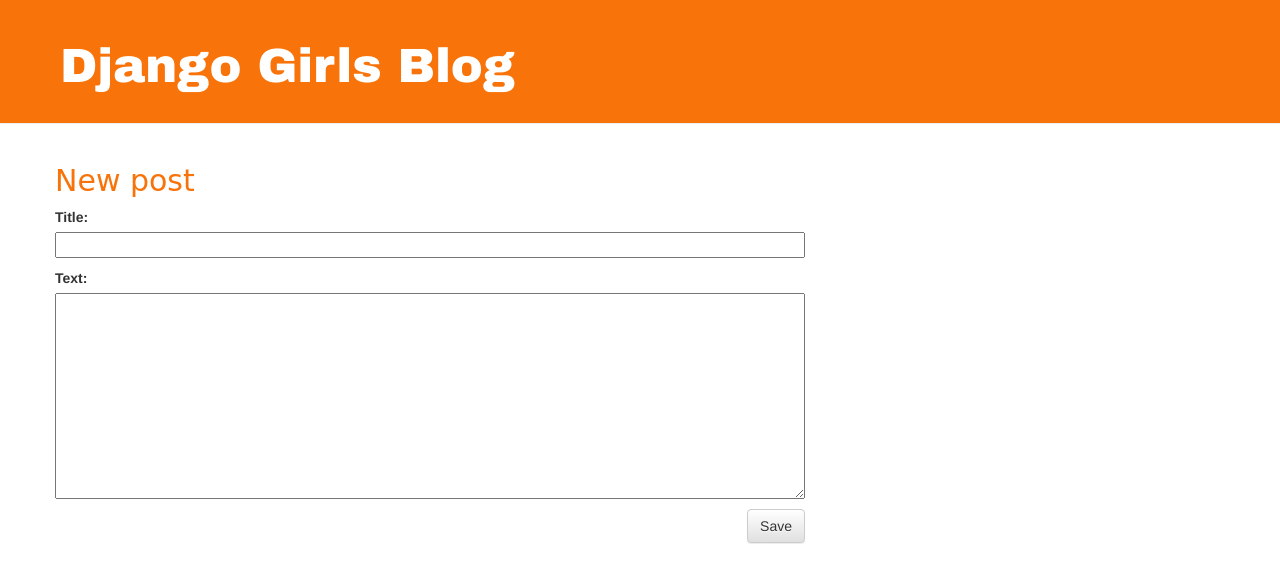
After one commit to ruxiiiiii/django-blog, a Django app: page /post/new/ in a window 1280 px wide. The commit adds this page. Shown: the top 583 px of the page. Run offline with Django 3.2, Linux system fonts and the light colour scheme; some libraries are stand-ins or nearby versions.

Commit message:
Added views to create/edit blog post inside the site.

```diff
--- /dev/null
+++ b/blog/forms.py
@@ -0,0 +1,8 @@
+from django import forms
+from .models import Post
+
+
+class PostForm(forms.ModelForm):
+	class Meta:
+		model = Post
+		fields = ('title', 'text',)
--- a/blog/static/css/blog.css
+++ b/blog/static/css/blog.css
@@ -3,12 +3,13 @@
      font-family: 'Arial Black';
 }
 
+
  h1, h2{
-     color: #ef7412;
+     color: #f87309;
  }
 
  .page-header{
-     background-color: #ef7412;
+     background-color:  #f87309;
      margin-top: 0;
      padding: 20px 20px 20px 60px;
  }
--- a/blog/templates/blog/base.html
+++ b/blog/templates/blog/base.html
@@ -1,5 +1,5 @@
  {% load staticfiles %}
-  {% load static %}
+ {% load static %}
 <html>
 
     <head>
@@ -11,6 +11,9 @@
 
     <body>
             <div class="page-header">
+                 {% if user.is_authenticated %}
+                    <a href="{% url 'post_new' %}" class="top-menu"><span class="glyphicon glyphicon-plus"></span></a>
+                {% endif %}
                 <h1><a href="/">Django Girls Blog</a></h1>
             </div>
 
--- a/blog/templates/blog/post_detail.html
+++ b/blog/templates/blog/post_detail.html
@@ -6,7 +6,9 @@
             {{ post.published_date }}
         </div>
     {% endif %}
+     {% if user.is_authenticated %}
+        <a class="btn btn-default" href="{% url 'post_edit' pk=post.pk %}"><span class="glyphicon glyphicon-pencil"></span></a>
+    {% endif %}
     <h2>{{ post.title }}</h2>
-        <p>{{ post.text|linebreaksbr }}</p>
-    </div>
+    <p>{{ post.text|linebreaksbr }}</p> </div>
 {% endblock %}
--- /dev/null
+++ b/blog/templates/blog/post_edit.html
@@ -0,0 +1,12 @@
+{% extends 'blog/base.html' %}
+{% block content %}
+
+<h2>New post</h2>
+
+<form method="POST" class="post-form">
+    {% csrf_token %}
+    {{ form.as_p }}
+
+    <button type="submit" class="save btn btn-default">Save</button>
+</form>
+{% endblock %}
--- a/blog/urls.py
+++ b/blog/urls.py
@@ -4,4 +4,6 @@
 urlpatterns = [
   path('', views.post_list, name='post_list'),
   path('post/<int:pk>/', views.post_detail, name='post_detail'),
+  path('post/new/', views.post_new, name='post_new'),
+  path('post/<int:pk>/edit/', views.post_edit, name='post_edit'),
 ]
--- a/blog/views.py
+++ b/blog/views.py
@@ -1,7 +1,8 @@
-from django.shortcuts import render
+from django.shortcuts import render, redirect
 from .models import Post
 from django.utils import timezone
 from django.shortcuts import render, get_object_or_404
+from .forms import PostForm
 
 
 def post_list(request):
@@ -11,3 +12,32 @@
 def post_detail(request, pk):
 	post = get_object_or_404(Post, pk=pk)
 	return render(request, 'blog/post_detail.html', {'post': post})
+
+
+def post_new(request):
+	if request.method == "POST":
+		form = PostForm(request.POST)
+		if form.is_valid():
+			post = form.save(commit=False)
+			post.author = request.user
+			post.published_date = timezone.now()
+			post.save()
+			return redirect('post_detail', pk=post.pk)
+	else:
+			form = PostForm()
+	return render(request, 'blog/post_edit.html', {'form': form})
+
+
+def post_edit(request, pk):
+	post = get_object_or_404(Post, pk=pk)
+	if request.method == "POST":
+		form = PostForm(request.POST, instance=post)
+		if form.is_valid():
+			post = form.save(commit=False)
+			post.author = request.user
+			post.published_date = timezone.now()
+			post.save()
+			return redirect('post_detail', pk=post.pk)
+	else:
+		form = PostForm(instance=post)
+	return render(request, 'blog/post_edit.html', {'form': form})
```
Also changed, not shown: db.sqlite3. Lines whose indentation alone changed are shown as unchanged.
